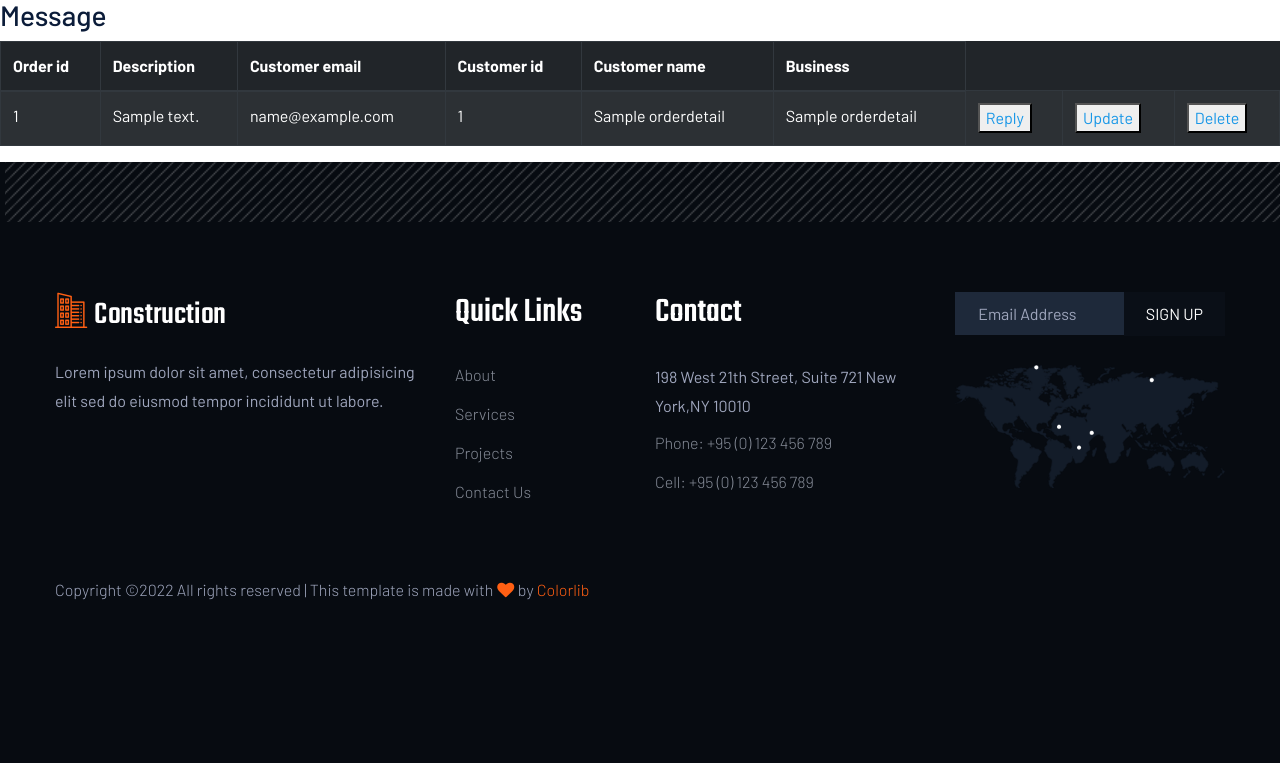
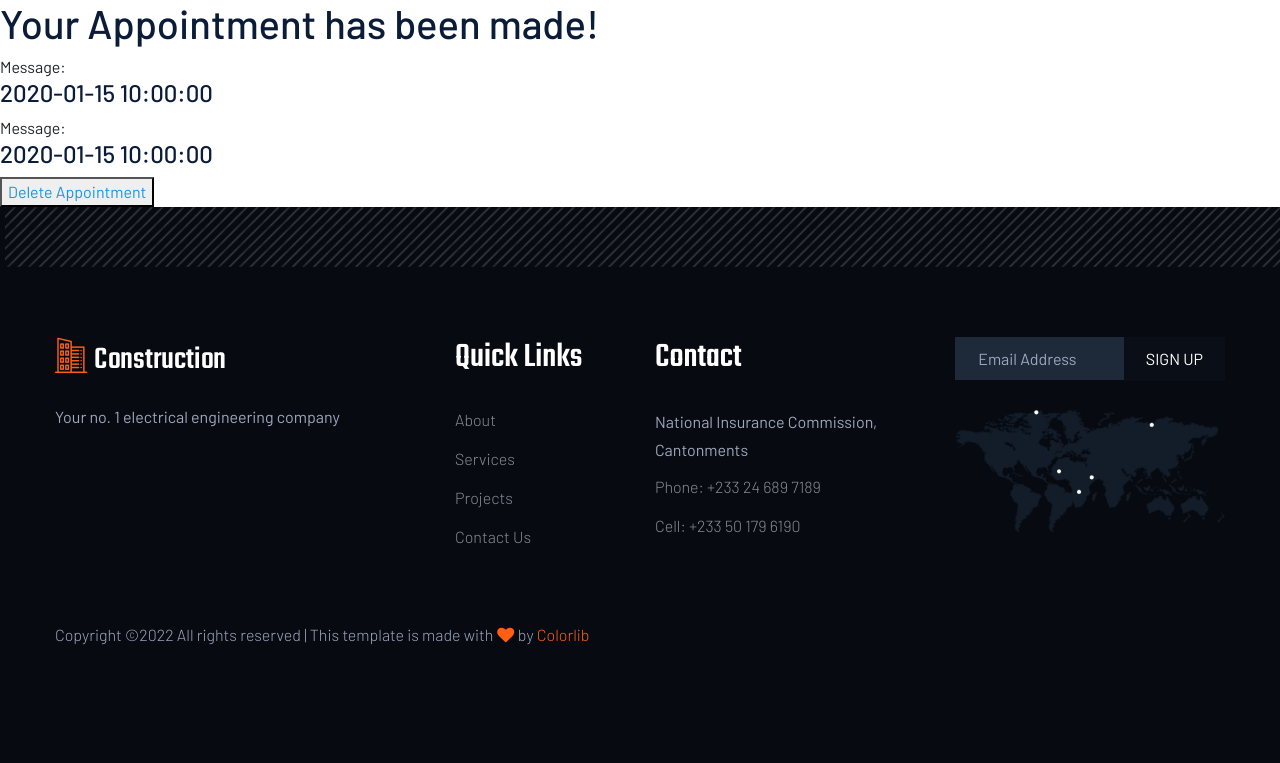
Before and after one commit to 678Elaine/arqengineering, a PHP site: page /view/admin.php in a window 1280 px wide. Shown: the part 900-1663 px from the top of the page. Before the commit the page ends 1500 px from the top, so only its background shows below. Run offline with PHP 8.4, Linux system fonts and the light colour scheme; the visitor is signed in with stand-in values (Sample User, id 1); tables that the repository leaves empty or names only in its code hold one stand-in row (values such as "Sample post"); data that the repository does not hold is empty; some libraries are stand-ins or nearby versions.

Commit message:
Update admin.php

```diff
--- a/view/admin.php
+++ b/view/admin.php
@@ -1,9 +1,13 @@
+<?php
+require('../settings/core.php');
+?>
+
 <!doctype html>
 <html class="no-js" lang="zxx">
     <head>
         <meta charset="utf-8">
         <meta http-equiv="x-ua-compatible" content="ie=edge">
-        <title> Admin </title>
+        <title>ARQ Engineering</title>
         <meta name="description" content="">
         <meta name="viewport" content="width=device-width, initial-scale=1">
         <link rel="manifest" href="site.webmanifest">
@@ -22,12 +26,6 @@
             <link rel="stylesheet" href="../view/assets/css/style.css">
    </head>
 
-   <?php
-
-   require('../settings/core.php');
-   require('../controllers/order_controller.php');
-
-   ?>
    <body>
     <!-- Preloader Start -->
     <div id="preloader-active">
@@ -43,7 +41,7 @@
     <!-- Preloader Start -->
     <header>
         <!-- Header Start -->
-        <div class="header-area header-transparent">
+       <div class="header-area header-transparent">
             <div class="main-header ">
                 <div class="header-top d-none d-lg-block">
                    <div class="container-fluid">
@@ -85,10 +83,10 @@
                                 <div class="main-menu f-right d-none d-lg-block">
                                     <nav>
                                         <ul id="navigation">
-                                            <li><a href="../view/admin.php">Home</a></li>
-                                            <li><a href="../view/viewappointment.php">Appointments</a></li>
+                                            <
+                                            <li><a href="../view/appointment.php">Services</a></li>
 
-                                            <li><a href="../view/vieworders.php"> Orders </a>
+                                            <li><a href="../view/userprojectdetails.php">Project Details</a>
 
                                             </li>
 
@@ -98,7 +96,7 @@
                             </div>
                             <div class="col-xl-2 col-lg-2 col-md-3">
                                 <div class="header-right-btn f-right d-none d-lg-block">
-                                    <a href="../index.php" class="btn"> Logout </a>
+                                    <a href="../actions/logout.php" class="btn"> Logout </a>
                             </div>
                             <!-- Mobile Menu -->
                             <div class="col-12">
@@ -163,77 +161,52 @@
         <!-- slider Area End-->
 
 
-        <!-- Services Area Start -->
- <?php
-
-$order=select_allorder();
-
-function display_allorder_fxn(){
-$run_item = select_allorder();
-    echo
-         "
-        <h3> Message </h3>
-        <table class='table table-dark table-striped table-bordered'>
-
-        <thead>
-             <tr>
-                <th> Order id  </th>
-                <th> Description </th>
-                <th> Customer email</th>
-                <th> Customer id  </th>
-                <th> Customer name  </th>
-                <th> Business </th>
-
-            </tr>
-        <thead>";
 
 
-foreach($run_item as $row)
-{
-    echo
-        "
-        <tbody>
-        <tr>
-        <td>".$row['orderid']."</td>
-        <td> ".$row['order_desc']."  </td>
-        <td> ".$row['customer_email']."  </td>
-        <td> ".$row['customer_id']."  </td>
-        <td> ".$row['customer_name']."  </td>
-        <td> ".$row['business_name']."  </td>
-        <td>
-        <button type ='button' name = 'reply'> <a href = '../actions/admin_reply.php?id=".$row['orderid']."'> Reply </a></button>
-         </td>
-         <td>
-        <button type ='button' name = 'update'> <a href = '../actions/updateorder.php?id=".$row['orderid']."'> Update </a></button>
-         </td>
-        <td>
-        <button type ='button' name = 'delete' ><a href = '../actions/deleteorder.php?id=".$row['orderid']."'> Delete </a></button>
-        </td>
-        ";
+        <!-- Order section start -->
 
 
-}
-
-echo
-    " </tbody> </table>";
-
-}
 
 
-    display_allorder_fxn();
+
+        <!-- Order section end -->
 
 
-?>
+
+        <!-- Services Area Start -->
+         <h1> Your Appointment has been made! </h1>
 
 
+
+<?php
+
+
+require('../controllers/order_controller.php');
+
+//   if(isset($_GET['reply'])){
+  //$id = $_GET['id'];
+
+// }
+$customerid = $_SESSION['customer_id'];
+
+
+$appointment= check_appointment($customerid);
+
+?>
+Message: <h4><?php echo $appointment["date"]    ?></h4>
+Message: <h4><?php echo $appointment["time"]    ?></h4>
+
+<button type ='button' name = 'delete' ><a href = '../actions/deleteorder.php?'> Delete  Appointment </a></button>
+
+</br>
 
         <!-- Services Area End -->
 
 
     </main>
     <footer>
-        <!-- Footer Start-->
-        <div class="footer-main">
+      <!-- Footer Start-->
+      <div class="footer-main">
                 <div class="footer-area footer-padding">
                     <div class="container">
                         <div class="row  justify-content-between">
@@ -241,11 +214,11 @@ echo
                                 <div class="single-footer-caption mb-30">
                                     <!-- logo -->
                                     <div class="footer-logo">
-                                        <a href="index.html"><img src="../view/assets/img/logo/logo2_footer.png" alt=""></a>
+                                        <a href="index.php"><img src="view/assets/img/logo/logo2_footer.png" alt=""></a>
                                     </div>
                                     <div class="footer-tittle">
                                         <div class="footer-pera">
-                                            <p class="info1">Lorem ipsum dolor sit amet, consectetur adipisicing elit sed do eiusmod tempor incididunt ut labore.</p>
+                                            <p class="info1">Your no. 1 electrical engineering company</p>
                                         </div>
                                     </div>
                                 </div>
@@ -268,11 +241,11 @@ echo
                                     <div class="footer-tittle">
                                         <h4>Contact</h4>
                                         <div class="footer-pera">
-                                            <p class="info1">198 West 21th Street, Suite 721 New York,NY 10010</p>
+                                            <p class="info1"> National Insurance Commission, Cantonments</p>
                                         </div>
                                         <ul>
-                                            <li><a href="#">Phone: +95 (0) 123 456 789</a></li>
-                                            <li><a href="#">Cell: +95 (0) 123 456 789</a></li>
+                                            <li><a href="#">Phone: +233 24 689 7189</a></li>
+                                            <li><a href="#">Cell: +233 50 179 6190</a></li>
                                         </ul>
                                     </div>
                                 </div>
@@ -282,7 +255,7 @@ echo
                                     <!-- Form -->
                                     <div class="footer-form">
                                         <div id="mc_embed_signup">
-                                            <form target="_blank" action="https://spondonit.us12.list-manage.com/subscribe/post?u=1462626880ade1ac87bd9c93a&amp;id=92a4423d01" method="get" class="subscribe_form relative mail_part" novalidate="true">
+                                            <form target="_blank" action="../view/register.php" method="get" class="subscribe_form relative mail_part" novalidate="true">
                                                 <input type="email" name="EMAIL" id="newsletter-form-email" placeholder=" Email Address " class="placeholder hide-on-focus" onfocus="this.placeholder = ''" onblur="this.placeholder = ' Email Address '">
                                                 <div class="form-icon">
                                                     <button type="submit" name="submit" id="newsletter-submit" class="email_icon newsletter-submit button-contactForm">
@@ -295,7 +268,7 @@ echo
                                     </div>
                                     <!-- Map -->
                                     <div class="map-footer">
-                                        <img src="../view/assets/img/gallery/map-footer.png" alt="">
+                                        <img src="view/assets/img/gallery/map-footer.png" alt="">
                                     </div>
                                 </div>
                             </div>
```
